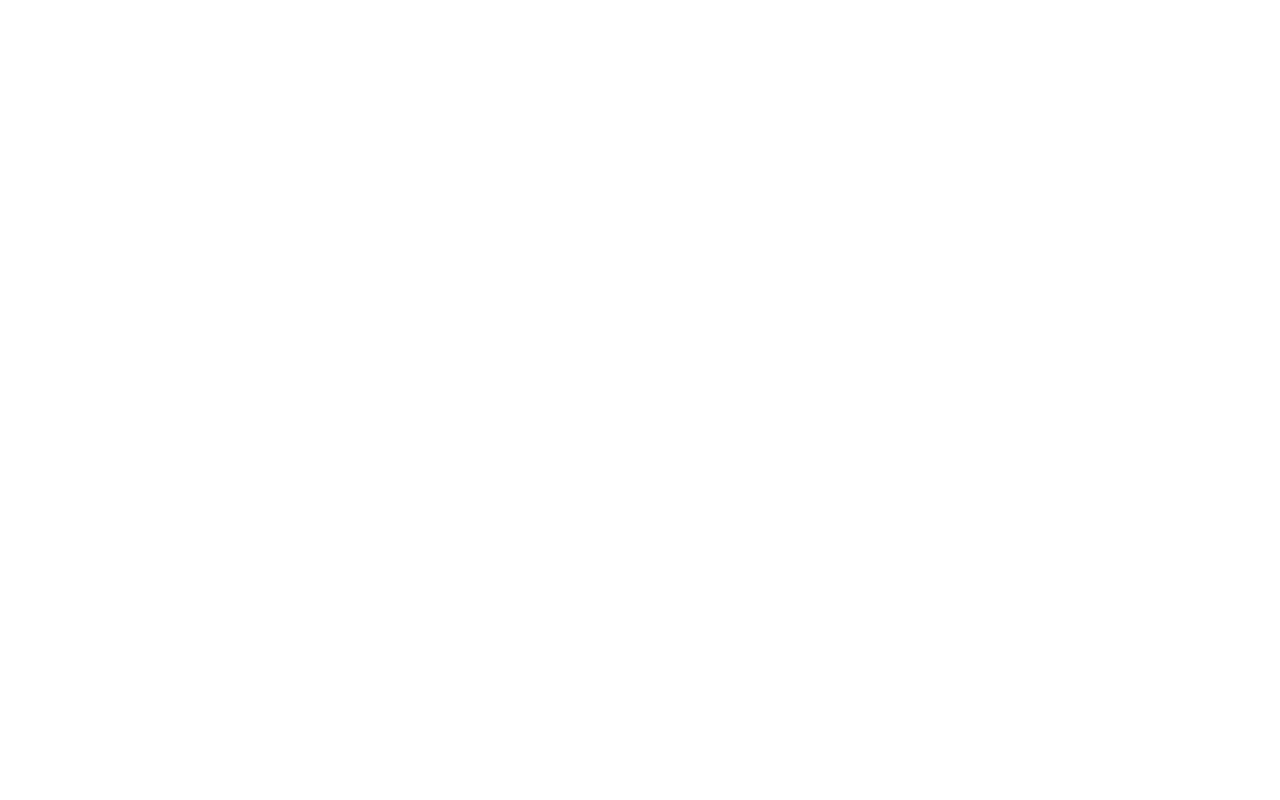
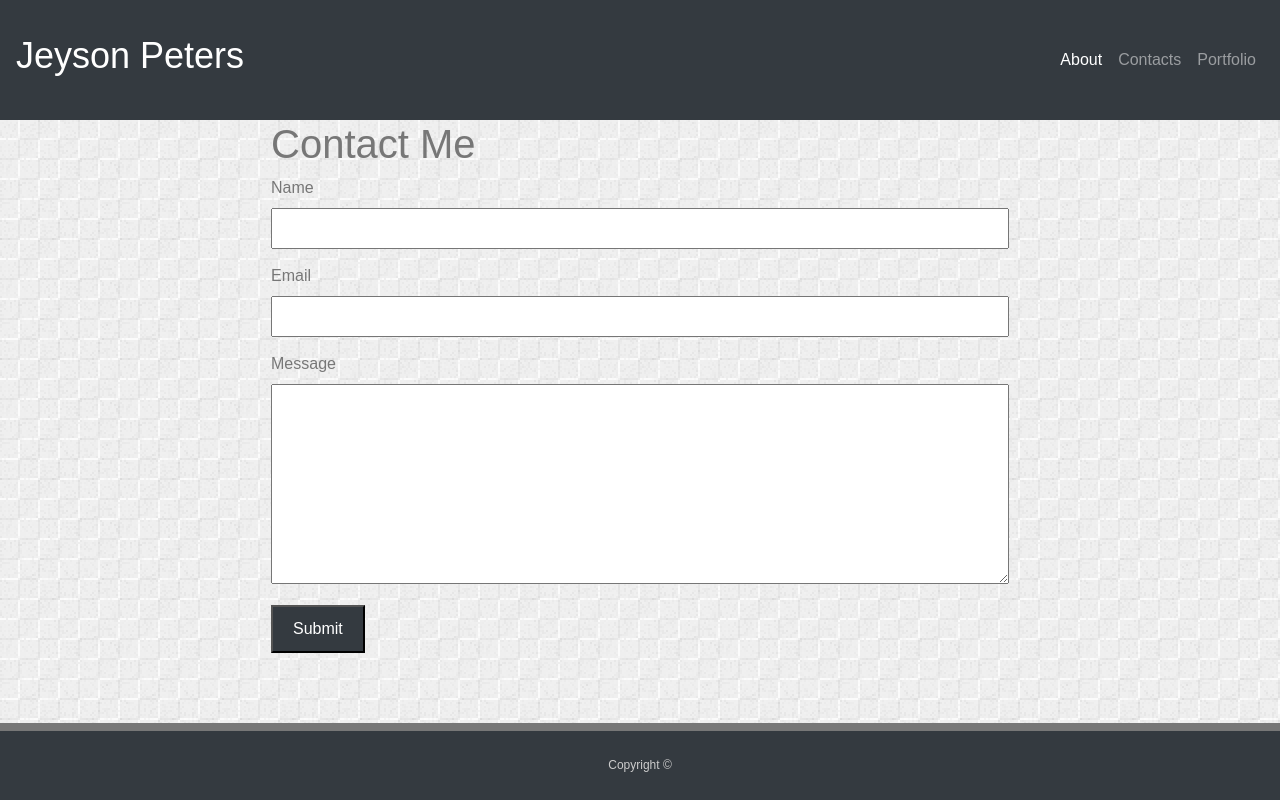
Before and after one commit to jeysonp/Bootstrap, a plain HTML site: page contact.html in a window 1280 px wide. Drawn offline with nearby package versions, Linux system fonts and the light colour scheme.

Commit message:
added contact and portfolio, and started styling

```diff
--- a/assets/style.css
+++ b/assets/style.css
@@ -2,6 +2,11 @@ body {
     background-image: url("../assets/images/light_checkered_tiles_@2X.png");
     font-family: Arial, Helvetica, sans-serif;
     color: #777;
+}
+
+.container {
+    width: 60%;
+    margin: auto;
 }
 
 .container img {
@@ -32,6 +37,28 @@ footer {
     font-size: 12px;
 }
 
-h1 {
+.navbar-brand h1 {
+    font-weight: bold;
+}
 
+input {
+    color: #777;
+    font-size: 18px;
+    display: block;
+    width: 100%;
+    margin-bottom: 2%;
+    padding: 5px;
 }
+
+textarea {
+    width: 100%;
+    height: 200px;
+    margin-bottom: 2%;
+}
+
+button {
+    font-size: 16px;
+    background: #343a40;
+    color: #fff;
+    padding: 10px 20px;
+}
--- a/contact.html
+++ b/contact.html
@@ -0,0 +1,60 @@
+<!DOCTYPE html>
+<html lang="en">
+<head>
+  <meta charset="UTF-8">
+  <meta name="viewport" content="width=device-width, initial-scale=1.0">
+  <meta http-equiv="X-UA-Compatible" content="ie=edge">
+  <link rel="stylesheet" href="https://stackpath.bootstrapcdn.com/bootstrap/4.1.3/css/bootstrap.min.css" integrity="sha384-MCw98/SFnGE8fJT3GXwEOngsV7Zt27NXFoaoApmYm81iuXoPkFOJwJ8ERdknLPMO" crossorigin="anonymous">
+  <link rel="stylesheet" href="assets/style.css">
+  <title>Jeyson's Portfolio</title>
+</head>
+
+<nav class="navbar navbar-expand-lg navbar-dark bg-dark">
+  <h1 class="navbar-brand">Jeyson Peters</h1>
+  <button class="navbar-toggler" type="button" data-toggle="collapse" data-target="#navbarNav" aria-controls="navbarNav" aria-expanded="false" aria-label="Toggle navigation">
+    <span class="navbar-toggler-icon"></span>
+  </button>
+  <div class="collapse navbar-collapse" id="navbarNav">
+    <ul class="ml-auto navbar-nav">
+      <li class="nav-item active">
+        <a class="nav-link" href="index.html">About <span class="sr-only">(current)</span></a>
+      </li>
+      <li class="nav-item">
+        <a class="nav-link" href="contact.html">Contacts</a>
+      </li>
+      <li class="nav-item">
+        <a class="nav-link" href="portfolio.html">Portfolio</a>
+      </li>
+    </ul>
+  </div>
+</nav>
+
+<body>
+  <div class="container">
+    <h1>Contact Me</h1>
+    <form>
+      <label for="name">Name</label>
+      <input type="text" name="name">
+
+      <label for="email">Email</label>
+      <input type="text" name="Email">
+
+      <label for="message">Message</label>
+      <textarea name="message" id="contact message"></textarea>
+
+      <button type="button">Submit</button>
+
+    </form>
+
+  </div>
+</body>
+
+  <footer class="fixed-bottom">
+    <div class="container">
+      <span>Copyright &copy;</span>
+    </div>
+  </footer>
+
+</div>
+
+</html>
```
Also changed, not shown: portfolio.html (+69 -0 lines).
